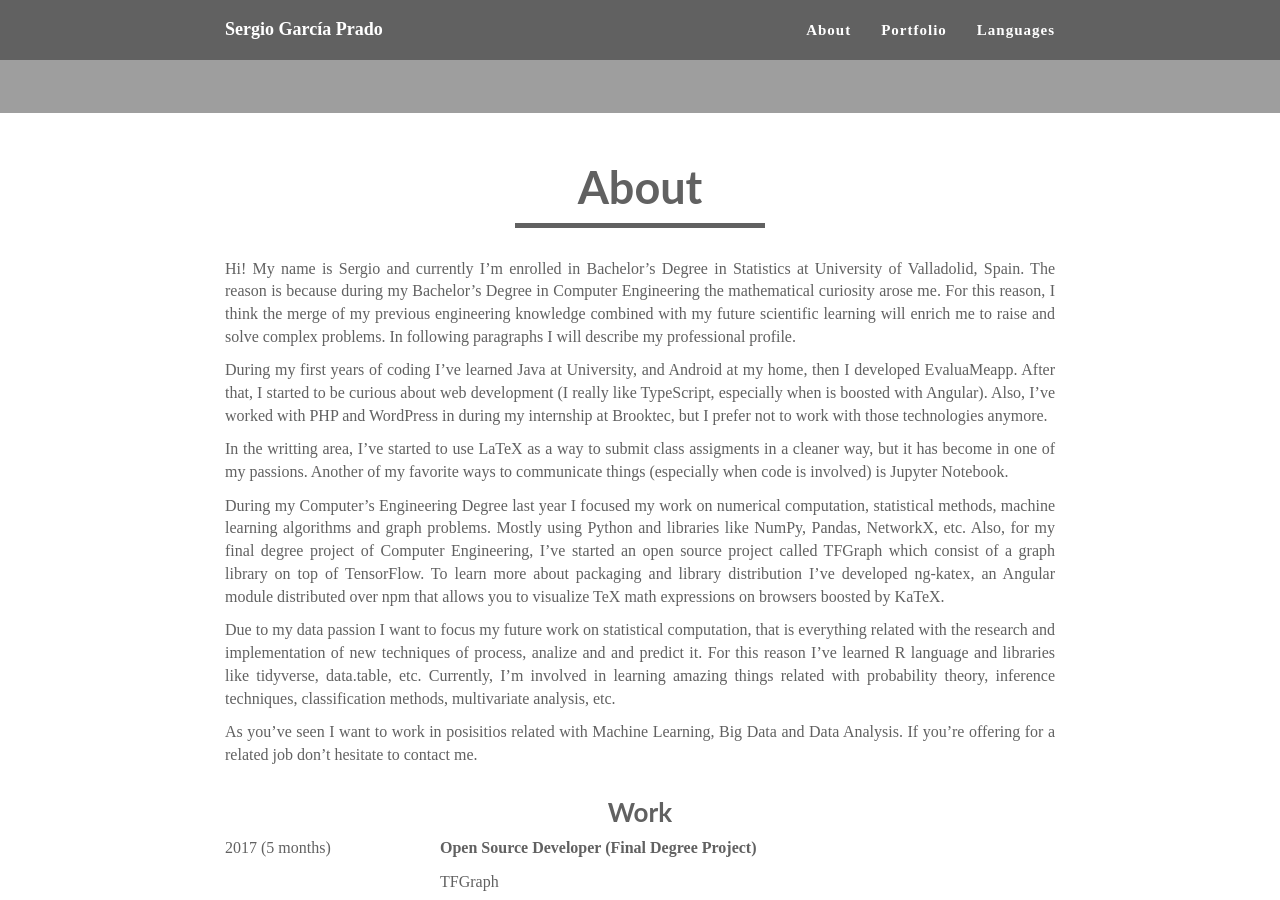
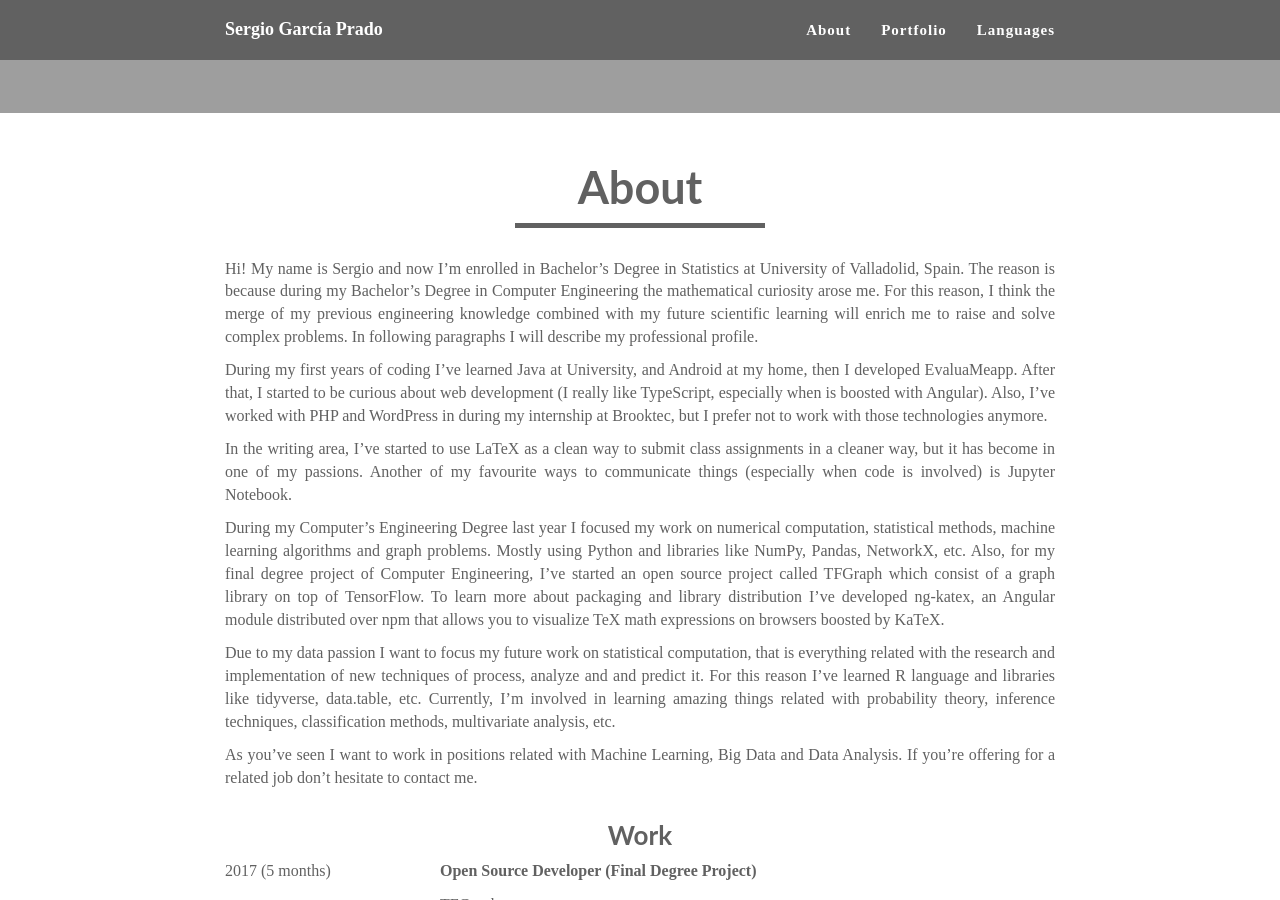
Before and after one commit to garciparedes/garciparedes.github.io, a Jekyll site: the page built from index.html, in a window 1280 px wide and 900 px high, scrolled down 787 px. Built offline with Jekyll 4.4.1, drawn with Linux system fonts in a browser that asks for light colours; a script that is not in the unit is left out.

Commit message:
Fixed typos

```diff
--- a/_config.yml
+++ b/_config.yml
@@ -34,17 +34,17 @@
 
 about:
     description: "
-      <p>Hi! My name is Sergio and currently I’m enrolled in Bachelor’s Degree in Statistics at University of Valladolid, Spain. The reason is because during my Bachelor’s Degree in Computer Engineering the mathematical curiosity arose me. For this reason, I think the merge of my previous engineering knowledge combined with my future scientific learning will enrich me to raise and solve complex problems. In following paragraphs I will describe my professional profile.</p>
+      <p>Hi! My name is Sergio and now I’m enrolled in Bachelor’s Degree in Statistics at University of Valladolid, Spain. The reason is because during my Bachelor’s Degree in Computer Engineering the mathematical curiosity arose me. For this reason, I think the merge of my previous engineering knowledge combined with my future scientific learning will enrich me to raise and solve complex problems. In following paragraphs I will describe my professional profile.</p>
 
       <p>During my first years of coding I’ve learned Java at University, and Android at my home, then I developed EvaluaMeapp. After that, I started to be curious about web development (I really like TypeScript, especially when is boosted with Angular). Also, I’ve worked with PHP and WordPress in during my internship at Brooktec, but I prefer not to work with those technologies anymore.</p>
 
-      <p>In the writting area, I’ve started to use LaTeX as a way to submit class assigments in a cleaner way, but it has become in one of my passions. Another of my favorite ways to communicate things (especially when code is involved) is Jupyter Notebook.</p>
+      <p>In the writing area, I’ve started to use LaTeX as a clean way to submit class assignments in a cleaner way, but it has become in one of my passions. Another of my favourite ways to communicate things (especially when code is involved) is Jupyter Notebook.</p>
 
       <p>During my Computer’s Engineering Degree last year I focused my work on numerical computation, statistical methods, machine learning algorithms and graph problems. Mostly using Python and libraries like NumPy, Pandas, NetworkX, etc. Also, for my final degree project of Computer Engineering, I’ve started an open source project called TFGraph which consist of a graph library on top of TensorFlow. To learn more about packaging and library distribution I’ve developed ng-katex, an Angular module distributed over npm that allows you to visualize TeX math expressions on browsers boosted by KaTeX.</p>
 
-      <p>Due to my data passion I want to focus my future work on statistical computation, that is everything related with the research and implementation of new techniques of process, analize and and predict it. For this reason I’ve learned R language and libraries like tidyverse, data.table, etc. Currently, I’m involved in learning amazing things related with probability theory, inference techniques, classification methods, multivariate analysis, etc.</p>
+      <p>Due to my data passion I want to focus my future work on statistical computation, that is everything related with the research and implementation of new techniques of process, analyze and and predict it. For this reason I’ve learned R language and libraries like tidyverse, data.table, etc. Currently, I’m involved in learning amazing things related with probability theory, inference techniques, classification methods, multivariate analysis, etc.</p>
 
-      <p>As you’ve seen I want to work in posisitios related with Machine Learning, Big Data and Data Analysis. If you’re offering for a related job don’t hesitate to contact me.</p>
+      <p>As you’ve seen I want to work in positions related with Machine Learning, Big Data and Data Analysis. If you’re offering for a related job don’t hesitate to contact me.</p>
       "
 
     education:
```
